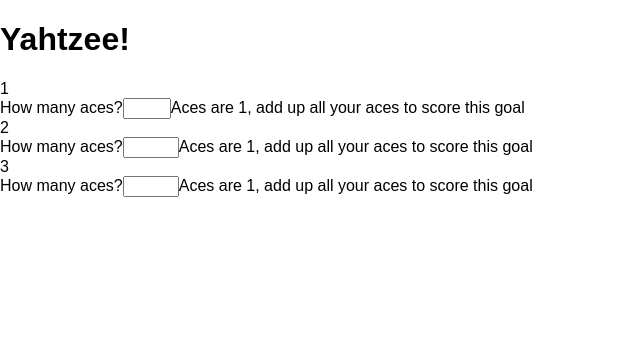
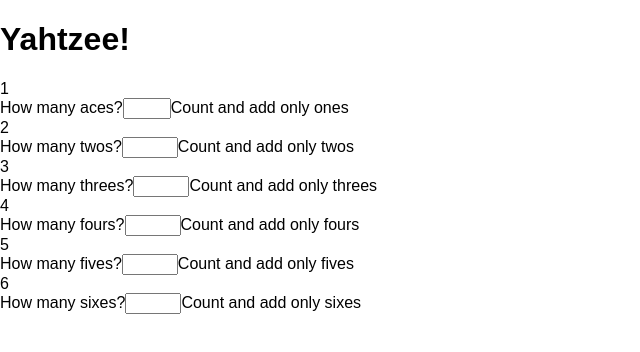
Before and after one commit to brianmontanaweb/reactzee, a React (Create React App) app: page / in a window 1280 px wide. Shown: the top 352 px of the page, without its empty margins (0-640 px from the left). Built offline with nearby package versions, Linux system fonts and the light colour scheme.

Commit message:
Setting up Goal components for top section of scoreboard

```diff
--- a/src/component/goal/Goal.js
+++ b/src/component/goal/Goal.js
@@ -11,14 +11,14 @@
       <div>
         <Dice diceValue={this.props.goalDice}/>
         <Label labelName="aces"
-               labelValue="How many aces?"/>
+               labelValue={`How many ${this.props.goalName}?`}/>
         <Input inputValue={this.props.goalValue}
                inputType="number"
                inputName={this.props.goalName}
                inputStep={1}
                inputMax={this.props.goalMax}
                handleInputChange={this.props.handleInput}/>
-        <Hint hintContent="Aces are 1, add up all your aces to score this goal"/>
+        <Hint hintContent={this.props.goalHint} />
       </div>
     )
   }
@@ -29,6 +29,7 @@
     goalDice: PropTypes.string.isRequired,
     goalMax: PropTypes.number,
     goalName: PropTypes.string.isRequired,
+    goalHint: PropTypes.string,
   }
 }
 
--- a/src/component/scoreboard/Scoreboard.js
+++ b/src/component/scoreboard/Scoreboard.js
@@ -11,18 +11,42 @@
               goalDice="1"
               goalMax={5}
               goalName="aces"
+              goalHint="Count and add only ones"
         />
         <Goal handleInput={this.props.handleInput}
               goalValue={this.props.goalValue.twos}
               goalDice="2"
               goalMax={10}
               goalName="twos"
+              goalHint="Count and add only twos"
         />
         <Goal handleInput={this.props.handleInput}
               goalValue={this.props.goalValue.threes}
               goalDice="3"
               goalMax={15}
               goalName="threes"
+              goalHint="Count and add only threes"
+        />
+        <Goal handleInput={this.props.handleInput}
+              goalValue={this.props.goalValue.threes}
+              goalDice="4"
+              goalMax={20}
+              goalName="fours"
+              goalHint="Count and add only fours"
+        />
+        <Goal handleInput={this.props.handleInput}
+              goalValue={this.props.goalValue.threes}
+              goalDice="5"
+              goalMax={25}
+              goalName="fives"
+              goalHint="Count and add only fives"
+        />
+        <Goal handleInput={this.props.handleInput}
+              goalValue={this.props.goalValue.threes}
+              goalDice="6"
+              goalMax={30}
+              goalName="sixes"
+              goalHint="Count and add only sixes"
         />
       </div>
     )
```
